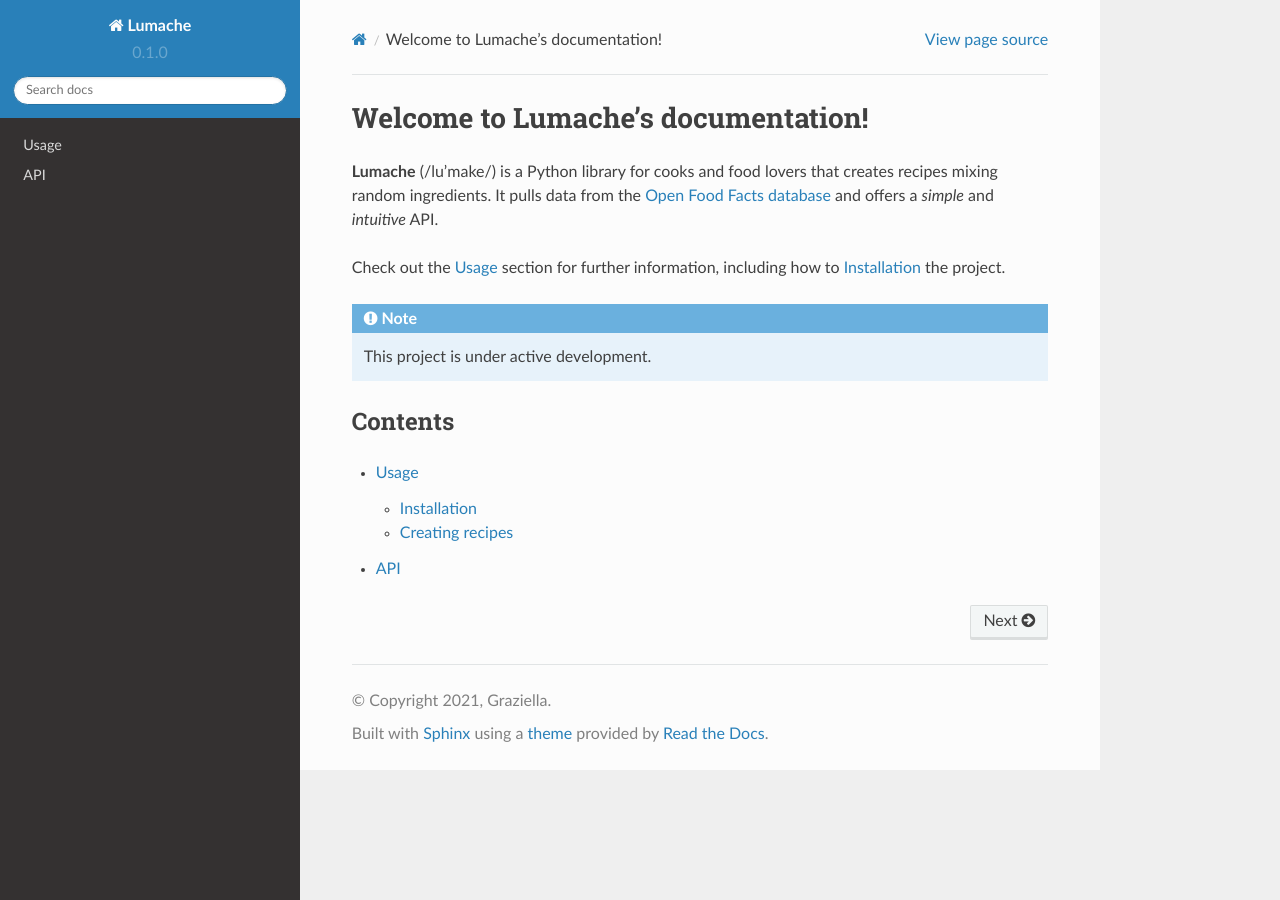
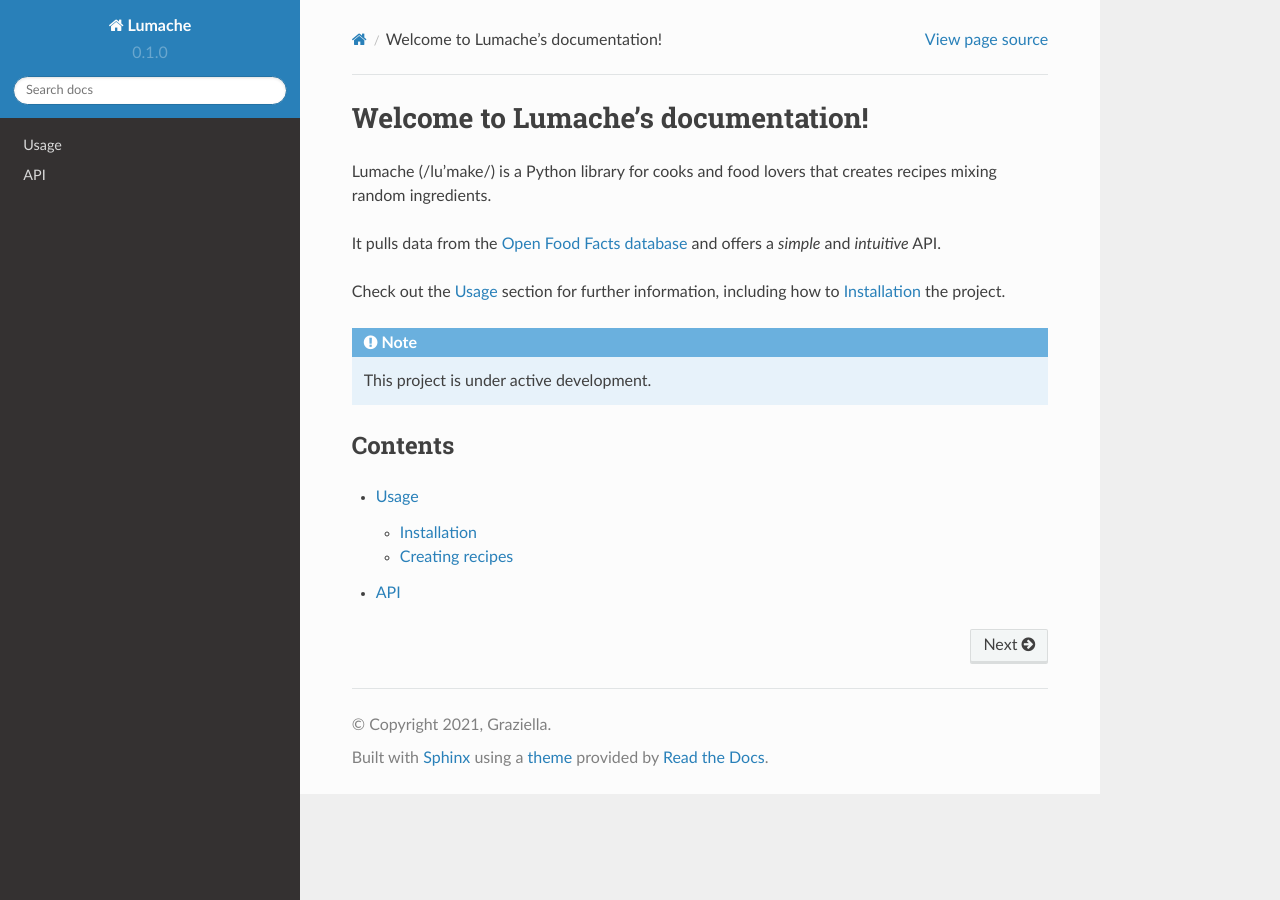
Before and after one commit to fredvandykjhu/rtd-tutorial, a Sphinx documentation site: the page built from docs/source/index.rst, in a window 1280 px wide. Built offline with Sphinx 7.4.7 and the Read the Docs theme 2.0.0, drawn with Linux system fonts in a browser that asks for light colours.

```diff
--- a/docs/source/index.rst
+++ b/docs/source/index.rst
@@ -1,8 +1,9 @@
 Welcome to Lumache's documentation!
 ===================================
 
-**Lumache** (/lu'make/) is a Python library for cooks and food lovers
-that creates recipes mixing random ingredients.
+Lumache (/lu’make/) is a Python library for cooks and food lovers that creates recipes mixing random ingredients.
+
+
 It pulls data from the `Open Food Facts database <https://world.openfoodfacts.org/>`_
 and offers a *simple* and *intuitive* API.
 
```
